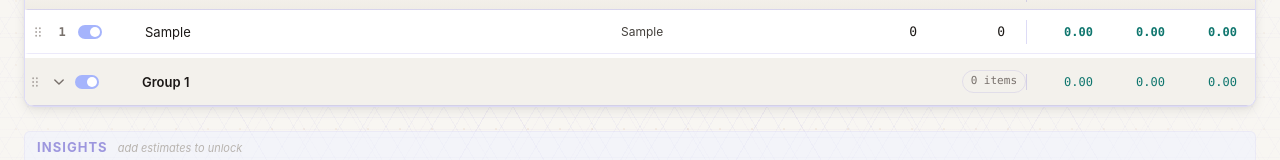
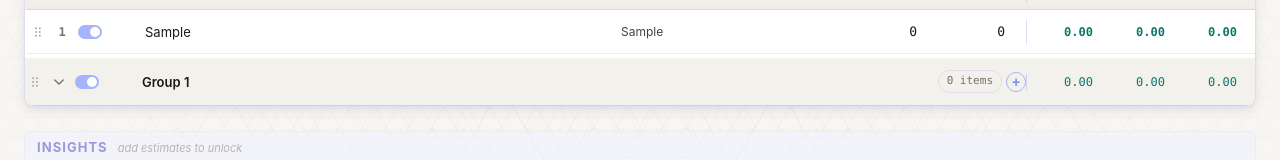
Before and after one commit to krsanford/InformedGuessing, a React (Vite) app: page / in a window 1280 px wide. Both pictures are taken after typing "Sample", "Sample" into the empty fields and a click on the button "+ ADD GROUP". Shown: the part 143-303 px from the top of the page. Built offline with nearby package versions, Linux system fonts and the light colour scheme.

Commit message:
feat: add inline add-item button to GroupHeader and remove from GroupContextMenu

```diff
--- a/src/components/GroupContextMenu.tsx
+++ b/src/components/GroupContextMenu.tsx
@@ -1,12 +1,11 @@
 import { useState, useRef, useEffect, useCallback } from 'react'
-import { EllipsisIcon, TrashIcon, DuplicateIcon, PlusIcon } from './icons'
+import { EllipsisIcon, TrashIcon, DuplicateIcon } from './icons'
 import styles from './GroupContextMenu.module.css'
 
 interface GroupContextMenuProps {
   multiplier: number
   onDuplicate: () => void
   onDelete: () => void
-  onAddItem: () => void
   onMultiplierChange: (value: number) => void
   ariaLabel: string
 }
@@ -15,7 +14,6 @@ export function GroupContextMenu({
   multiplier,
   onDuplicate,
   onDelete,
-  onAddItem,
   onMultiplierChange,
   ariaLabel,
 }: GroupContextMenuProps) {
@@ -68,16 +66,6 @@ export function GroupContextMenu({
 
       {open && (
         <div ref={menuRef} className={styles.popover} role="toolbar" aria-label="Group actions">
-          <button
-            onClick={() => { onAddItem(); close() }}
-            className={styles.actionButton}
-            aria-label="Add item to group"
-            title="Add item"
-            type="button"
-          >
-            <PlusIcon />
-          </button>
-
           <button
             onClick={() => { onDuplicate(); close() }}
             className={styles.actionButton}
--- a/src/components/GroupHeader.module.css
+++ b/src/components/GroupHeader.module.css
@@ -166,6 +166,14 @@
   box-shadow: var(--glow-sm);
 }
 
+/* Item count + add button group */
+.itemCountGroup {
+  display: flex;
+  align-items: center;
+  gap: 4px;
+  white-space: nowrap;
+}
+
 /* Item count badge */
 .itemCount {
   font-size: 0.6875rem;
@@ -175,6 +183,38 @@
   border-radius: var(--radius-full);
   border: 1px solid var(--surface-border);
   white-space: nowrap;
+}
+
+/* Inline add-item button */
+.addItemButton {
+  display: flex;
+  align-items: center;
+  justify-content: center;
+  width: 20px;
+  height: 20px;
+  padding: 0;
+  font-size: 0.875rem;
+  font-weight: 700;
+  line-height: 1;
+  color: var(--primary-400);
+  background: none;
+  border: 1.5px solid var(--primary-300);
+  border-radius: var(--radius-full);
+  cursor: pointer;
+  transition: color var(--duration-fast) ease,
+              background var(--duration-fast) ease,
+              border-color var(--duration-fast) ease;
+}
+
+.addItemButton:hover {
+  color: #FFFFFF;
+  background: var(--primary-700);
+  border-color: var(--primary-700);
+}
+
+.addItemButton:focus-visible {
+  outline: none;
+  box-shadow: var(--focus-ring);
 }
 
 /* Divider */
--- a/src/components/GroupHeader.tsx
+++ b/src/components/GroupHeader.tsx
@@ -93,7 +93,6 @@ export function GroupHeader({
 
       <GroupContextMenu
         multiplier={group.multiplier ?? 1}
-        onAddItem={onAddItem}
         onDuplicate={onDuplicate}
         onDelete={onRemove}
         onMultiplierChange={onMultiplierChange}
@@ -115,8 +114,19 @@ export function GroupHeader({
         />
       </div>
 
-      <span className={styles.itemCount}>
-        {subtotals.item_count} item{subtotals.item_count !== 1 ? 's' : ''}
+      <span className={styles.itemCountGroup}>
+        <span className={styles.itemCount}>
+          {subtotals.item_count} item{subtotals.item_count !== 1 ? 's' : ''}
+        </span>
+        <button
+          className={styles.addItemButton}
+          onClick={onAddItem}
+          type="button"
+          aria-label={`Add item to ${group.name}`}
+          title="Add item"
+        >
+          +
+        </button>
       </span>
 
       <span className={styles.divider} aria-hidden="true" />
```
